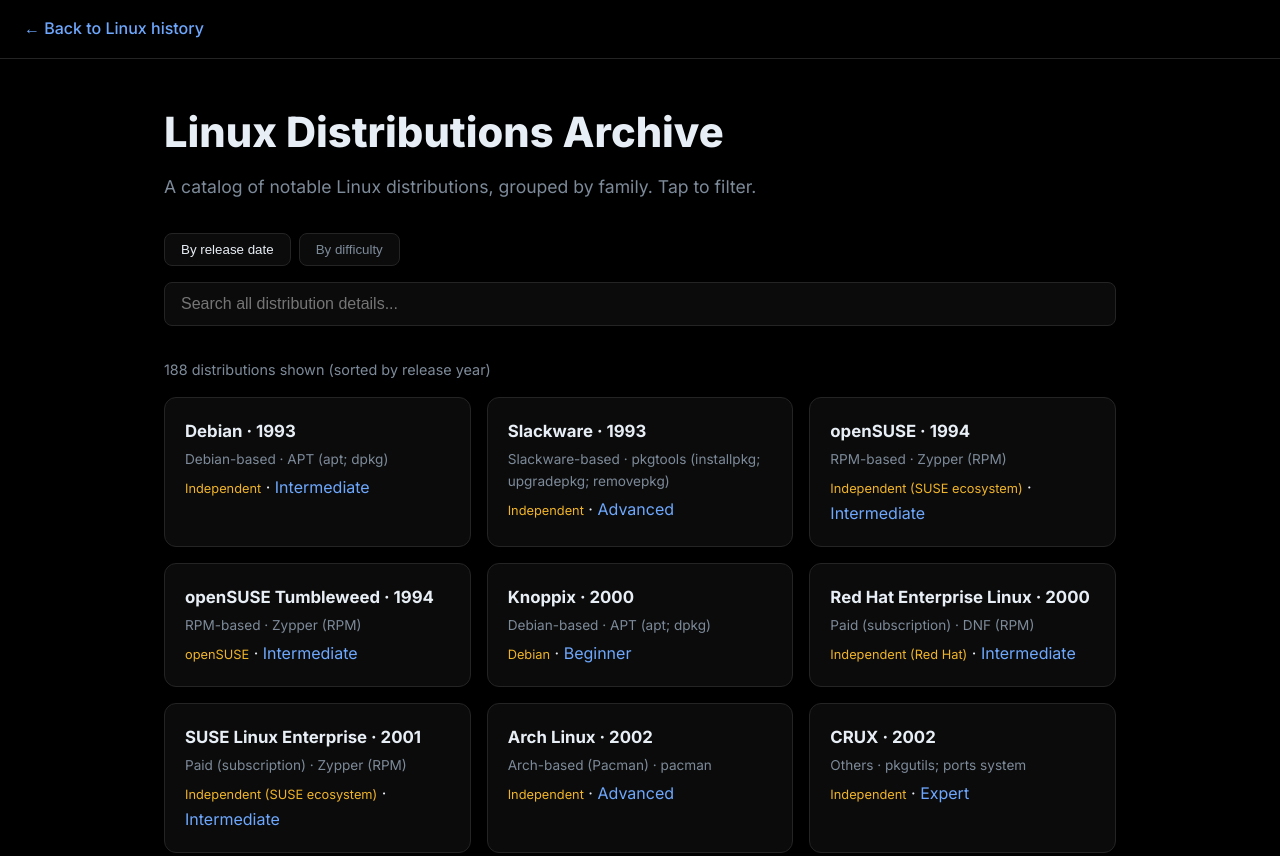
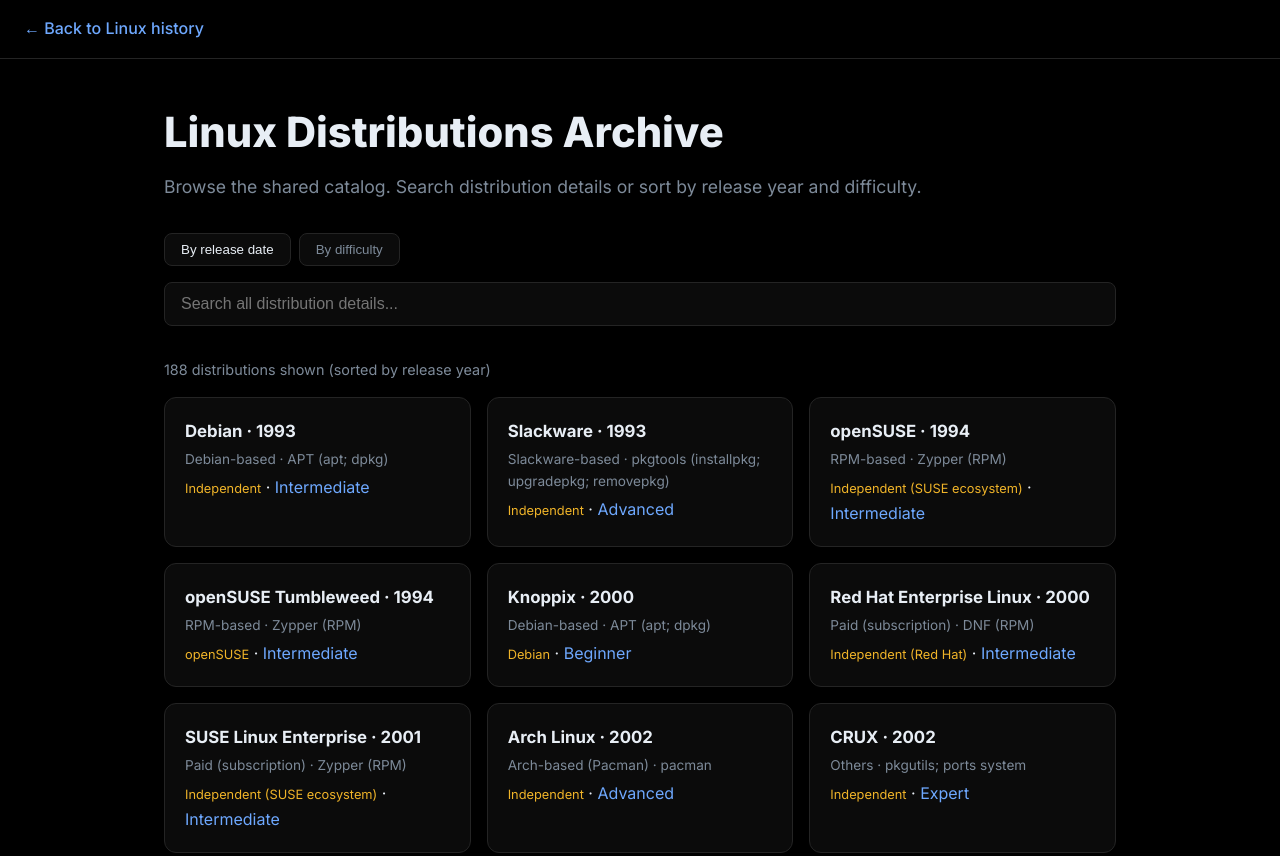
Before and after one commit to Animeking138/LDHY, a plain HTML site: page distributions.html in a window 1280 px wide. Shown: the top 856 px of the page. Drawn offline with Linux system fonts and the light colour scheme.

Commit message:
Clarify archive search and sorting controls

```diff
--- a/distributions.html
+++ b/distributions.html
@@ -34,7 +34,7 @@
 <div class="topbar"><a href="index.html">← Back to Linux history</a></div>
 <div class="container">
   <h1>Linux Distributions Archive</h1>
-  <p class="subtitle">A catalog of notable Linux distributions, grouped by family. Tap to filter.</p>
+  <p class="subtitle">Browse the shared catalog. Search distribution details or sort by release year and difficulty.</p>
   <div style="display:flex;gap:.5rem;margin-bottom:1rem;flex-wrap:wrap;">
     <button class="sortbtn active" data-sort="date" aria-pressed="true" style="padding:.5rem 1rem;border-radius:8px;border:1px solid var(--border);background:var(--surface);color:var(--text);cursor:pointer;">By release date</button>
     <button class="sortbtn" data-sort="diff" aria-pressed="false" style="padding:.5rem 1rem;border-radius:8px;border:1px solid var(--border);background:var(--surface);color:var(--muted);cursor:pointer;">By difficulty</button>
```
